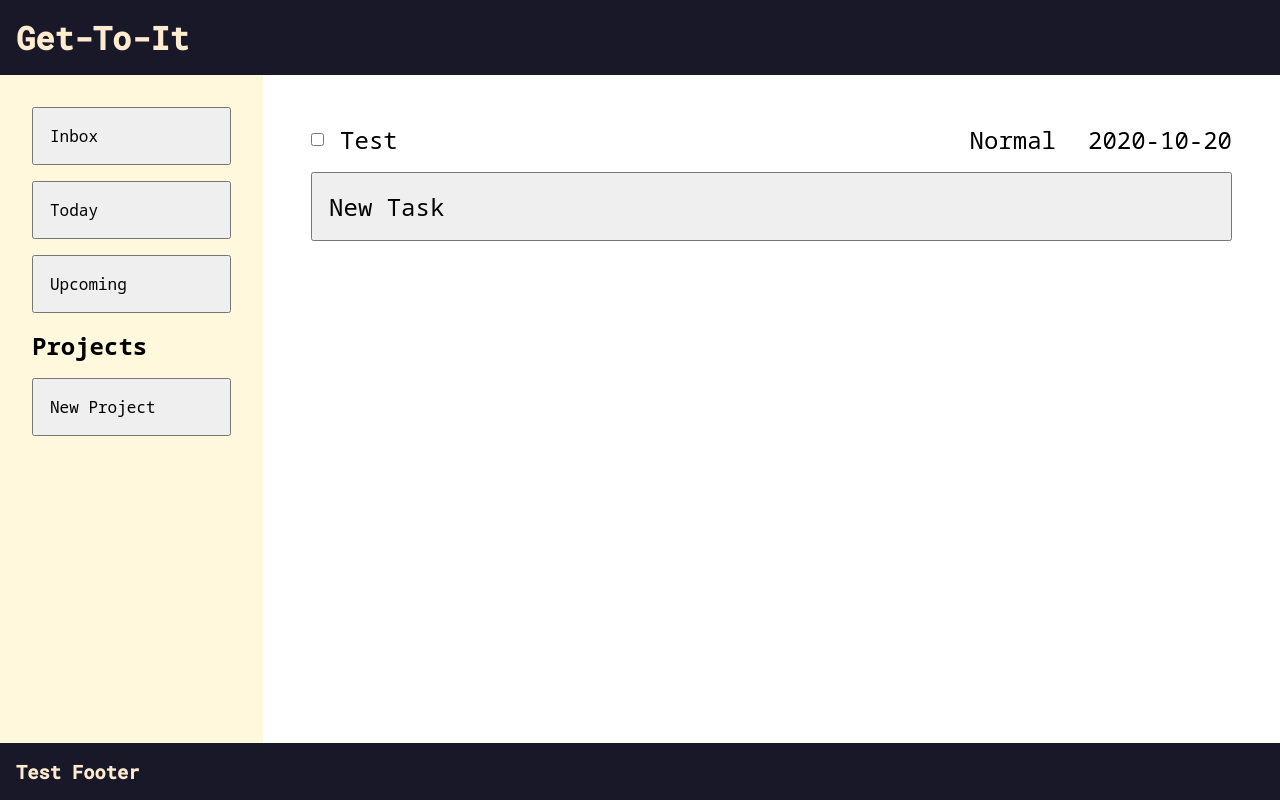
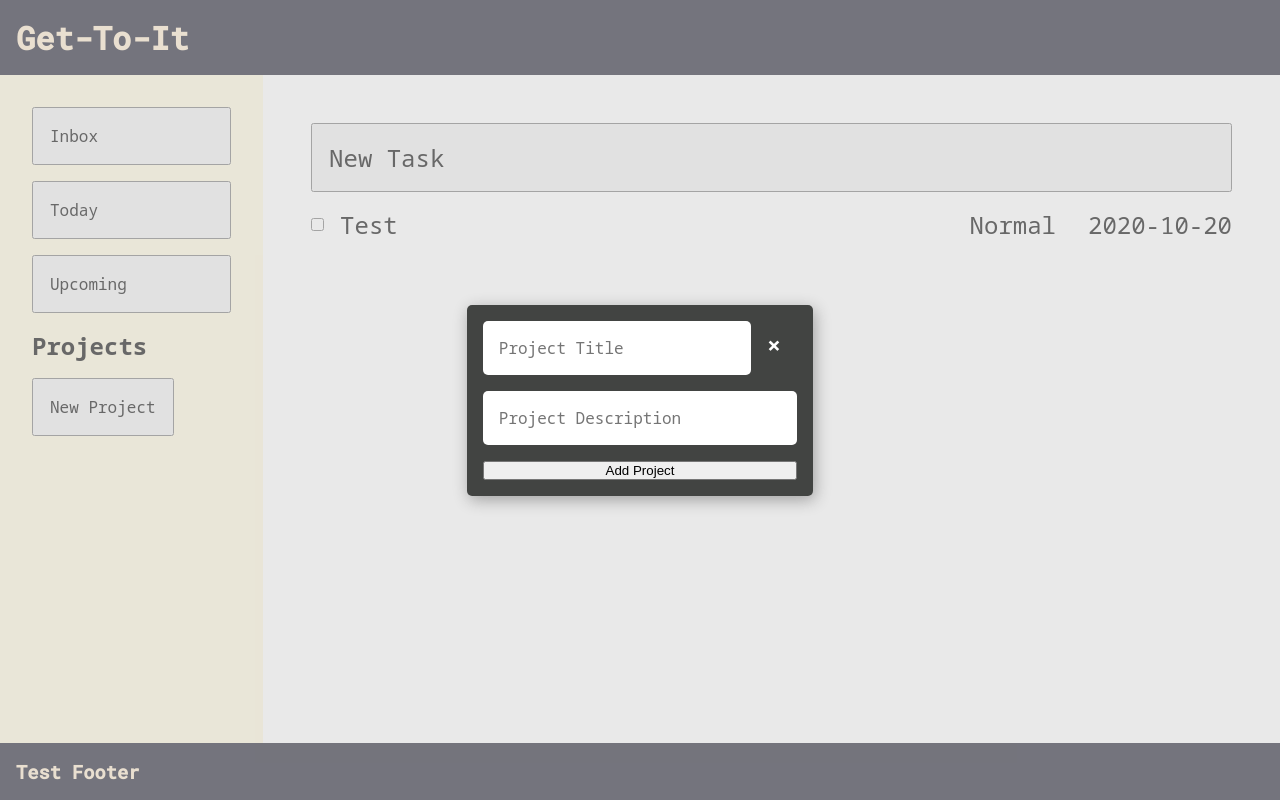
Before and after one commit to miguelgmpriv/todo-list, a website built with webpack: page src/index.html in a window 1280 px wide. Both pictures are taken after a click on the button "New Project". Built offline with nearby package versions, Linux system fonts and the light colour scheme.

Commit message:
Add function to wipe an element, find parent node and to open modal combined functions to open and close modals into two instead of four added modal for new project

```diff
--- a/src/domfunctions.js
+++ b/src/domfunctions.js
@@ -1,18 +1,15 @@
 import { addTaskInMemory,toDoListCopy } from "./addtask";
-import { setTaskListeners } from "./userinterface";
-
-const createClone = () => {
-    const taskTemplate = document.getElementById('task-template');
-    return taskTemplate.content.firstElementChild.cloneNode(true)
-};
+import { setTaskListeners,setProjectListeners } from "./userinterface";
 
 const clone = (() => {
-    const taskTemplate = document.getElementById('task-template');
-    const taskContainer = () => taskTemplate.content.firstElementChild.cloneNode(true);
-    const newTaskButton = () => taskTemplate.content.children[1].cloneNode(true);
+    const taskTemplate = document.getElementById('task-template').content;
+    const taskContainer = () => taskTemplate.firstElementChild.cloneNode(true);
+    const newTaskButton = () => taskTemplate.querySelector('#new-task-button').cloneNode(true);
+    const newProjectButton = () => taskTemplate.querySelector('.new-project').cloneNode(true);
     return {
         newTaskButton,
         taskContainer,
+        newProjectButton,
     }
 })();
 
@@ -26,6 +23,12 @@ const match = (() => {
     };
 })();
 
+const wipeContainer = (mainNode) => {
+    while (mainNode.firstElementChild){
+        mainNode.removeChild(mainNode.firstElementChild);
+    }
+}
+
 const createTask = (domInfo) => {
     const taskDetails = getDetailsFromDom(domInfo);
     addTaskInMemory(taskDetails);
@@ -35,13 +38,22 @@ const createTask = (domInfo) => {
 const updateTaskList = () => {
     const toDoList = toDoListCopy();
     const taskContainer = document.querySelector('.task-list');
+    wipeContainer(taskContainer);
     const newButton = clone.newTaskButton();
+    taskContainer.append(newButton);
     for (const element of toDoList){
         const taskCard = makeTaskInDom(element);
         taskContainer.append(taskCard);
     };
-    taskContainer.append(newButton);
     setTaskListeners(taskContainer);
+};
+
+const updateProjectList = () => {
+    const projectDiv = document.getElementById('user-projects');
+    const projectButton = clone.newProjectButton();
+    wipeContainer(projectDiv);
+    projectDiv.append(projectButton);
+    setProjectListeners(projectDiv);
 };
 
 const makeCheckBox = (id) => {
@@ -50,8 +62,8 @@ const makeCheckBox = (id) => {
     checkBox.name = `${id}`;
     checkBox.id = `${id}`;
     return checkBox;
+};
 
-};
 const makeTaskInDom = (taskDetails) => {
     const mainDetails = taskDetailsForDom(taskDetails);
     const taskDiv = clone.taskContainer();
@@ -84,4 +96,4 @@ const getDetailsFromDom = (inputInfo) => {
 }
 
 
-export { createTask, updateTaskList }
+export { createTask, updateTaskList, updateProjectList }
--- a/src/index.html
+++ b/src/index.html
@@ -7,10 +7,17 @@
     <title>Task Helper</title>
 </head>
 <body>
-    <div class="add-task-container" id="add-task-container">
-        <form class="add-task-form" id="add-task-form">
+    <div class="modal-container" id="new-project-container">
+    <form class="new-project-form modal-form">
+        <label><input type="text" placeholder="Project Title" id="project-form-title" class="project-details" required><span class="close"></span></label>
+        <input type="text" placeholder="Project Description" id="project-form-description" class="project-details" required>
+        <input type="submit" id="add-new-project" class="add-project-button" value="Add Project">
+    </form>
+    </div>
+    <div class="add-task-container modal-container" id="add-task-container">
+        <form class="add-task-form modal-form" id="add-task-form">
             <div class="add-task-header">
-                <label><input placeholder="Title" type="text" name="task-title" id="task-title" required></label><span class="task-close"></span>
+                <label><input placeholder="Title" type="text" name="task-title" id="task-title" required></label><span class="close"></span>
             </div>
             <label><textarea placeholder="Description" rows="4" name="task-description" id="task-description"></textarea></label>
             <label><input type="date" name="task-date" id="task-date"></label>
@@ -37,17 +44,19 @@
             <button>Today</button>
             <button>Upcoming</button>
             <h2>Projects</h2>
-            <button id="new-project-button">New Project</button>
+            <div id="user-projects"></div>
         </div>
-        <div class="task-list" data-project="Inbox">
-        </div>
+
+        <div class="task-list" data-project="Inbox"></div>
     </div>
     <footer class="footer">
         <h3>Test Footer</h3>
     </footer>
     <template id="task-template">
         <div class="task"></div>
-        <button id="new-task-button">New Task</button>
+        <button id="new-task-button" value="add-task-container">New Task</button>
+        <button id="new-project-button" value="new-project-container" class="new-project">New Project</button>
+        <h2 id="current-user-project">Inbox</h2>
     </template>
 </body>
 </html>
--- a/src/index.js
+++ b/src/index.js
@@ -1,6 +1,7 @@
 import './styles.css';
-import { limitDates, setAddTaskListener, setTaskListeners } from "./userinterface";
-import { updateTaskList } from "./domfunctions";
+import { limitDates } from "./userinterface";
+import { updateTaskList, updateProjectList } from "./domfunctions";
 
 updateTaskList();
 limitDates();
+updateProjectList();
--- a/src/styles.css
+++ b/src/styles.css
@@ -54,6 +54,7 @@ textarea{
     gap: 1rem;
     background-color: cornsilk;
 }
+
 .task-list{
     font-size: 1.5rem;
     display: flex;
@@ -61,6 +62,9 @@ textarea{
     width: 100%;
     gap: 1rem;
     padding: 3rem;
+}
+#current-user-project{
+    margin: 1rem;
 }
 .title{
     flex: 1;
@@ -82,7 +86,7 @@ textarea{
     justify-content: space-between;
     align-items: center;
 }
-
+.modal-container,
 .add-task-container{
     display: none;
     position: fixed;
@@ -93,7 +97,8 @@ textarea{
     height: 100%;
     background-color: rgba(211, 211, 211, 0.493);
 }
-.task-close::after{
+.close::after{
+    width: 20%;
     padding: 1rem;
     cursor: pointer;
     content: "\00d7";
@@ -112,7 +117,8 @@ textarea{
 .add-task-button:hover{
     background-color:  rgb(239, 239, 247);
 }
-
+.modal-form,
+.new-project-form,
 .add-task-form{
     box-shadow:2px 4px 16px rgba(0, 0, 0, 0.315);
     display: flex;
--- a/src/userinterface.js
+++ b/src/userinterface.js
@@ -8,6 +8,13 @@ const toggleHidden = (element) => element.classList.toggle('hidden');
 const addTaskHide = () => {
     toggleHidden(addTaskContainer);
     addTaskForm.reset();
+}
+
+const hideForm = (event) => {
+    const containerToClose = findParentNode(event.target, 'modal-container');
+    const formToReset = findParentNode(event.target, 'modal-form');
+    toggleHidden(containerToClose);
+    formToReset.reset();
 }
 
 const toggleTaskDescription = (event) => {
@@ -25,27 +32,36 @@ const findNode = (nodeList, taskClass) => {
         }
     }
 }
+const findParentNode = (element, taskClass) => {
+    let parent = element;
+    while (!parent.classList.contains(taskClass)){
+        parent = parent.parentNode;
+    }
+    return parent;
+}
 
 const setTaskListeners = (nodeList) => {
     const currentTasks = nodeList.querySelectorAll('.task');
     const newTaskButton = nodeList.querySelector('#new-task-button');
-    newTaskButton.addEventListener('click', openAddTaskModal)
+    newTaskButton.addEventListener('click', openModal);
     currentTasks.forEach(element => {
         element.addEventListener('click', toggleTaskDescription)
     });
 }
 
 
-const setNewProjectListener = () => {
-    const newProjectButton = document.getElementById('new-project-button');
-    newProjectButton.addEventListener('click', )
+const setProjectListeners = (element) => {
+    const newProjectButton = element.querySelector('.new-project');
+    newProjectButton.addEventListener('click', openModal)
 }
 
-const openAddTaskModal = () => {
-    toggleHidden(addTaskContainer);
-    const addTaskClose = document.querySelector('.task-close');
-    addTaskClose.addEventListener('click', addTaskHide);
-    addTaskContainer.addEventListener('submit', handleSubmit);
+const openModal = (event) => {
+    const idToOpen = event.target.value;
+    const modal = document.querySelector(`#${idToOpen}`);
+    const close = modal.querySelector('.close');
+    toggleHidden(modal);
+    modal.addEventListener('submit', handleSubmit);
+    close.addEventListener('click', hideForm);
 }
 
 const handleSubmit = (event) => {
@@ -62,4 +78,4 @@ const limitDates = () => {
     addTaskMinDate.setAttribute('min', today);
 }
 
-export { limitDates, setTaskListeners }
+export { limitDates, setTaskListeners, setProjectListeners }
```
